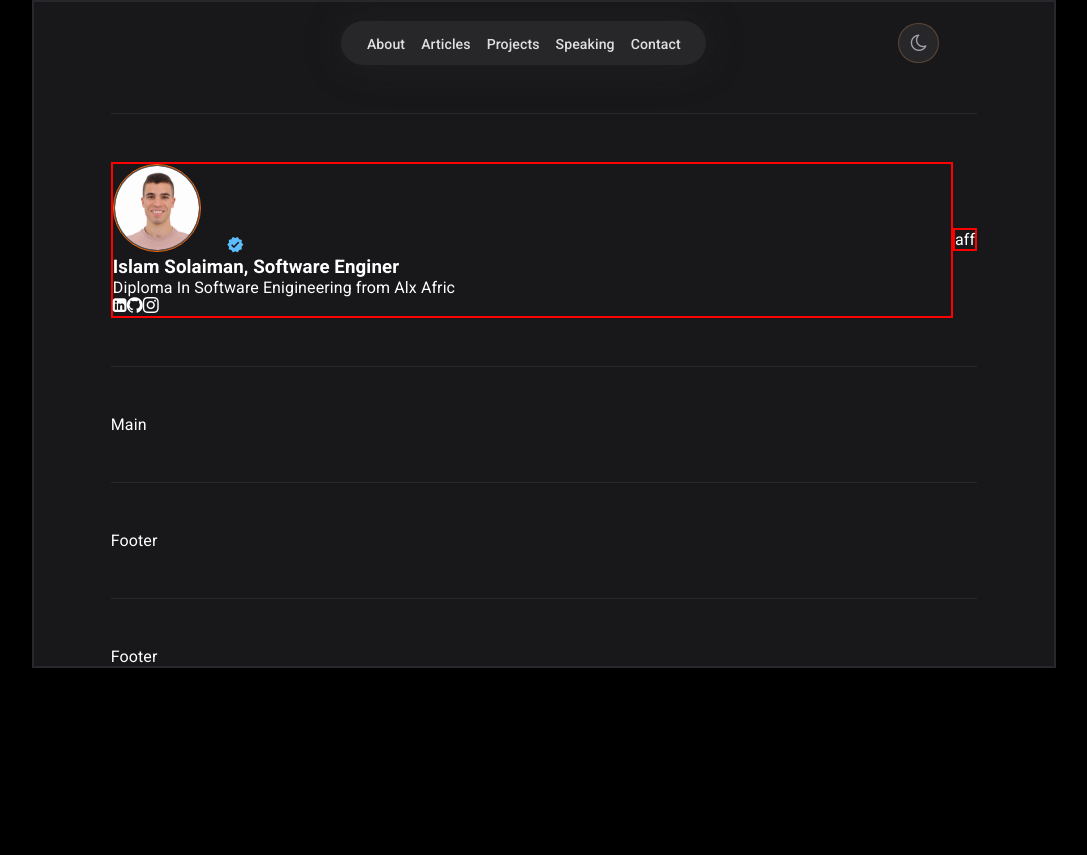
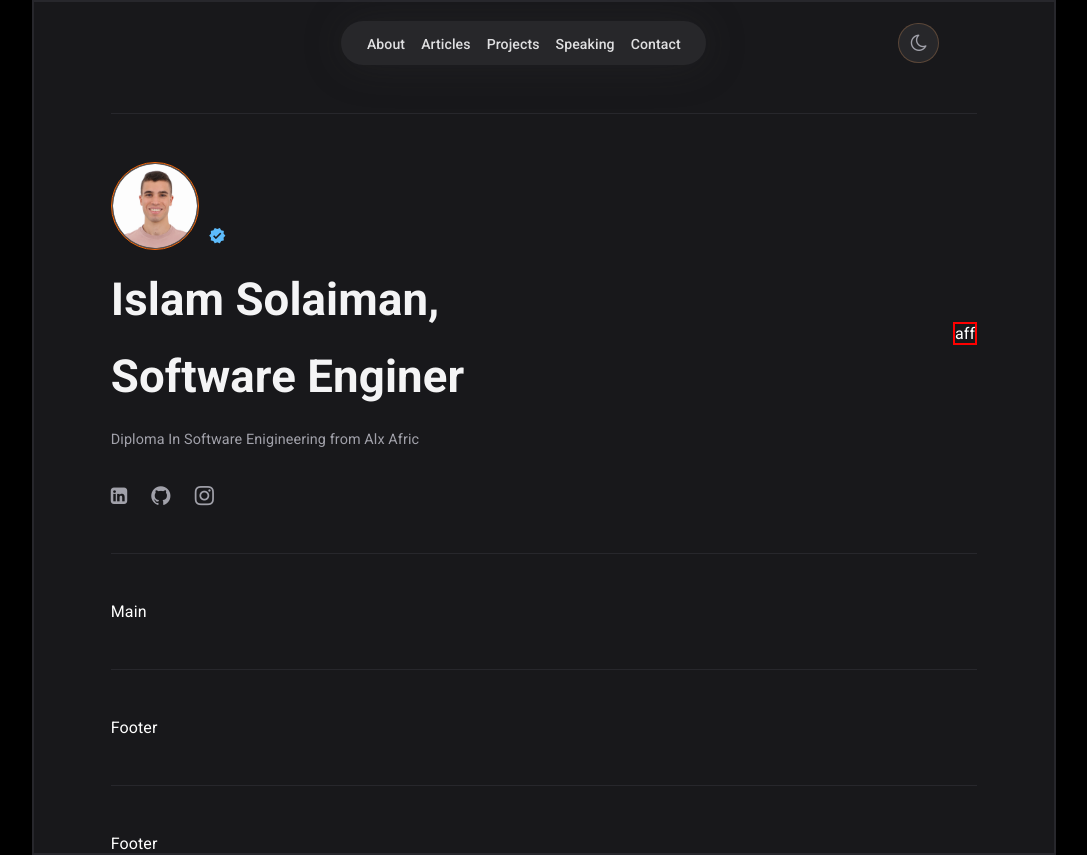
Before and after one commit to islam-solaiman/Portfolio-Website, a React (Create React App) app: page / in a window 1280 px wide. Shown: the whole page, without its empty margins (96-1183 px from the left). Before the commit the page ends 800 px from the top, so only its background shows below. Built offline with nearby package versions, Linux system fonts and the light colour scheme.

Commit message:
Hero Section  styling Update

```diff
--- a/src/componnets/2-hero/Hero.js
+++ b/src/componnets/2-hero/Hero.js
@@ -4,17 +4,18 @@ import  './hero.css'
 export default function Hero() {
   return (
     <section className='hero flex'>
-      <div className='left-section border'>
-        <div className='parent-avatar'>
+      <div className='left-section '>
+        <div className='parent-avatar flex'>
           <img src="./me.png" className="avatar" alt="me"/>
-          <span className='icon-verified'></span>
+          <div className='icon-verified'></div>
         </div>
-        <h3>Islam Solaiman, Software Enginer</h3>
-        <p>Diploma In Software Enigineering from Alx Afric</p>
-        <div>
-          <span className='icon-linkedin-square'></span>
-          <span className='icon-github'></span>
-          <span className='icon-instagram'></span>
+        <h3 className='title'>Islam Solaiman,</h3>
+        <h3 className='title'>Software Enginer</h3>
+        <p className='sub-title'>Diploma In Software Enigineering from Alx Afric</p>
+        <div className='all-icons flex'>
+          <div className='icon icon-linkedin-square'></div>
+          <div className='icon icon-github'></div>
+          <div className='icon icon-instagram'></div>
         </div>
       </div>
       <div className='right-section border'>
--- a/src/componnets/2-hero/hero.css
+++ b/src/componnets/2-hero/hero.css
@@ -1,3 +1,16 @@
+
+/* ================
+   Left Section
+=================== */
+
+section .hero{
+    margin-top: 3rem;
+}
+
+section.hero .parent-avatar.flex{
+    align-items: end;
+    gap: 0.6rem;
+}
 
 section.hero .left-section {
     flex-grow: 1;
@@ -6,6 +19,7 @@ section.hero .left-section {
 section.hero .icon-verified{
     color: var(--blue);
     font-size: 1.1rem;
+    margin-bottom: 0.3rem;
 }
 
 section.hero .avatar{
@@ -14,5 +28,36 @@ section.hero .avatar{
     border: 1px solid rgb(243, 104, 11);
     padding: 1px;
     box-shadow: 2px 2px 40px rgba(203, 200, 200, 0.586) inset;
-    margin-right: 1.6rem;
 }
+
+
+/* ============================
+   Right Section - Animation
+============================= */
+
+section.hero h3.title{
+    font-size: 2.85rem;
+    line-height: 3.3rem;
+    margin: 24px 0;
+    color: var(--title);
+}
+
+section.hero p.sub-title{
+    color: var(--subtitle);
+    font-size: 0.9rem;
+    line-height: 1.65rem;
+    margin-bottom: 32px;
+}
+
+section.hero .all-icons{
+    font-size: 1.2rem;
+    gap: 1.5rem;
+    color: var(--subtitle);
+}
+
+section.hero .all-icons .icon:hover{
+    font-size: 1.3rem;
+    transition: 0.3s;
+    cursor: pointer;
+    color: var(--icone-hover);
+}
--- a/src/index.css
+++ b/src/index.css
@@ -83,6 +83,13 @@ button:active{
     scale: 0.95;
 }
 
+@media (max-width: 1000px){
+    .container {
+        width: 90%;
+        padding: 0 1.7rem;
+    }
+}
+
 @media (max-width: 500px){
     .container {
         width: 98%;
```
